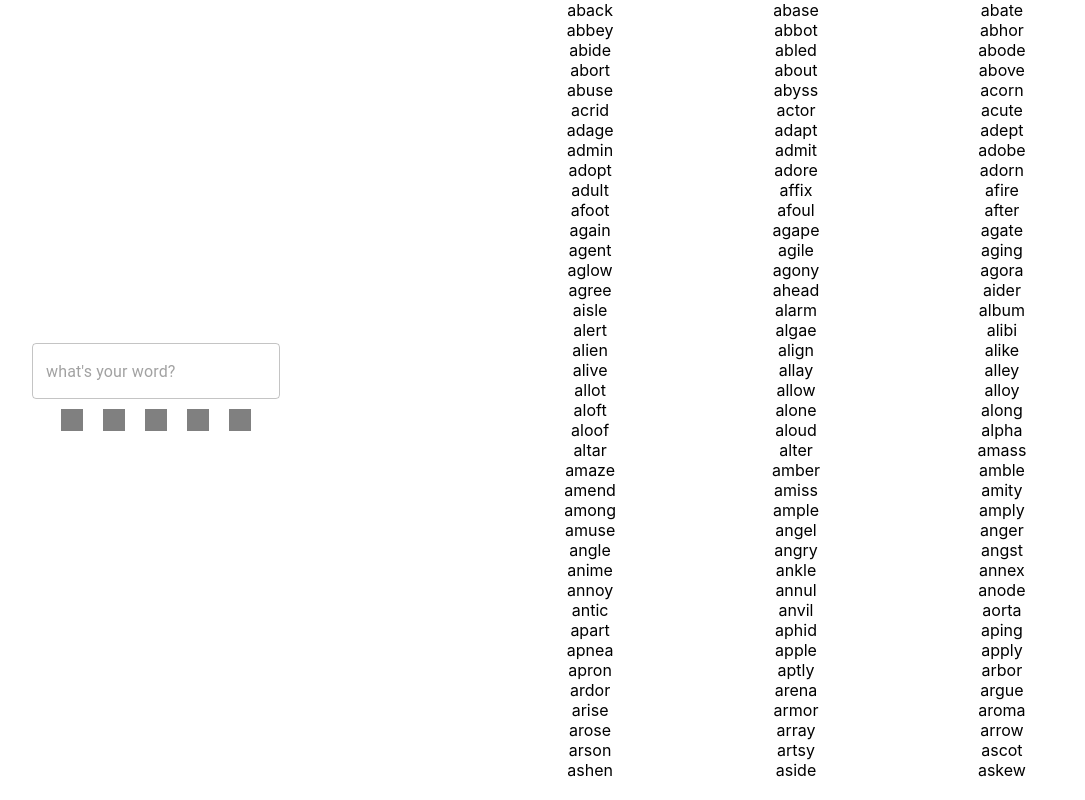
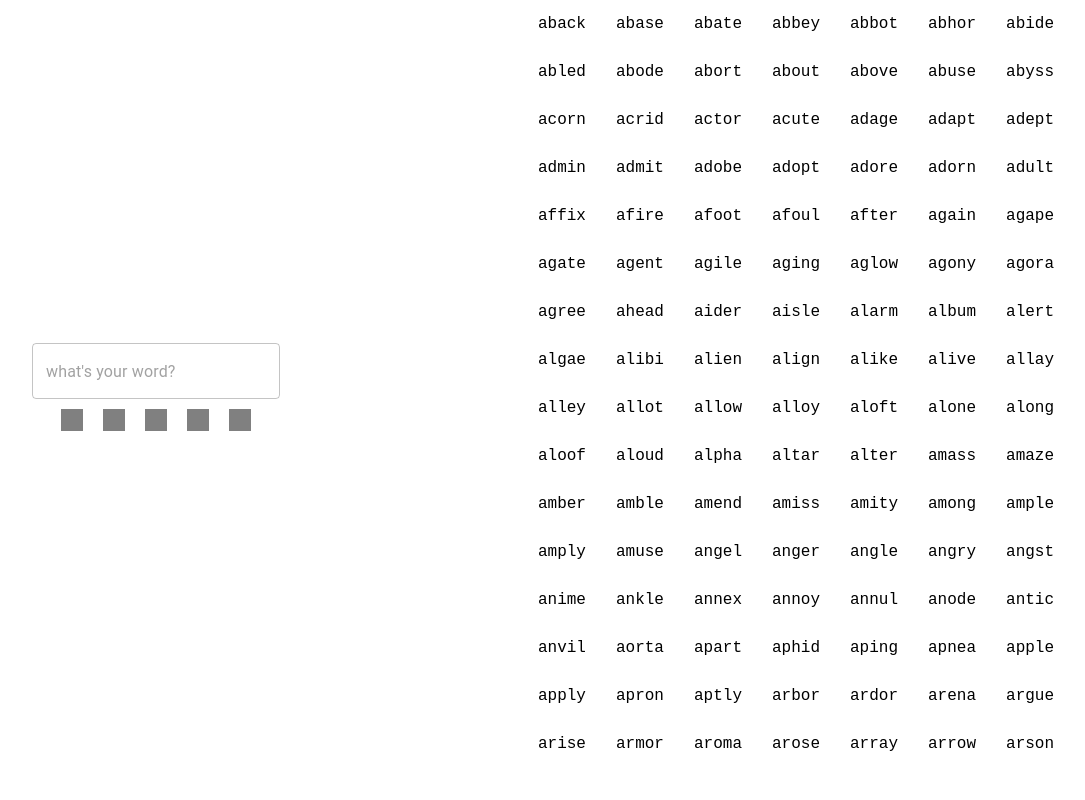
Before and after one commit to brakkum/wordle-helper, a React (Create React App) app: page / in a window 1280 px wide. Shown: the whole page, without its empty margins (156-1241 px from the left). Built offline with nearby package versions, Linux system fonts and the light colour scheme.

Commit message:
device sizing

```diff
--- a/src/WordleHelper.tsx
+++ b/src/WordleHelper.tsx
@@ -2,6 +2,7 @@ import {raw_words} from "./raw_words";
 import {useEffect, useState} from "react";
 import {Word} from "./Word";
 import {Box, Button, Grid, TextField} from "@mui/material";
+import {useWindowSize} from "./useWindowSize";
 
 const possibleInfo = [
   '',
@@ -18,6 +19,8 @@ const resolveInfoToColor = (info: string) => {
 }
 
 function WordleHelper() {
+
+  const windowSize = useWindowSize();
 
   const [currentWord, setCurrentWord] = useState('');
   const [currentWordInfo, setCurrentWordInfo] = useState<string[]>(['', '', '', '', ''])
@@ -73,7 +76,7 @@ function WordleHelper() {
 
   return (
     <div style={{width: '100vw', height: '100vh'}}>
-      <Grid container spacing={2} width={'100%'} height={'100%'}>
+      <Grid container spacing={2} width={'100%'} height={'100%'} direction={windowSize.width && windowSize.width > 800 ? 'row' : 'column'}>
         <Grid item container xs={6} height='100%' direction='column' justifyContent='center' alignItems='center'>
           <TextField
             value={currentWord}
@@ -106,7 +109,7 @@ function WordleHelper() {
         </Grid>
         <Grid item container xs={6} height='100vh' overflow='scroll' pt='50px' justifyContent='center' alignItems='center'>
           {possible.map(word => {
-            return <div style={{width: '33%', textAlign: 'center'}} key={word.toString()}>{word.toString()}</div>
+            return <div style={{padding: '15px', textAlign: 'center', fontFamily: 'monospace', fontSize: '16px'}} key={word.toString()}>{word.toString()}</div>
           })}
         </Grid>
       </Grid>
--- /dev/null
+++ b/src/useWindowSize.ts
@@ -0,0 +1,26 @@
+import {useEffect, useState} from "react";
+
+// https://usehooks.com/useWindowSize/
+export function useWindowSize() {
+  const [windowSize, setWindowSize] = useState<{width: undefined|number, height: undefined|number}>({
+    width: undefined,
+    height: undefined,
+  });
+  useEffect(() => {
+    // Handler to call on window resize
+    function handleResize() {
+      // Set window width/height to state
+      setWindowSize({
+        width: window.innerWidth,
+        height: window.innerHeight,
+      });
+    }
+    // Add event listener
+    window.addEventListener("resize", handleResize);
+    // Call handler right away so state gets updated with initial window size
+    handleResize();
+    // Remove event listener on cleanup
+    return () => window.removeEventListener("resize", handleResize);
+  }, []); // Empty array ensures that effect is only run on mount
+  return windowSize;
+}
```
